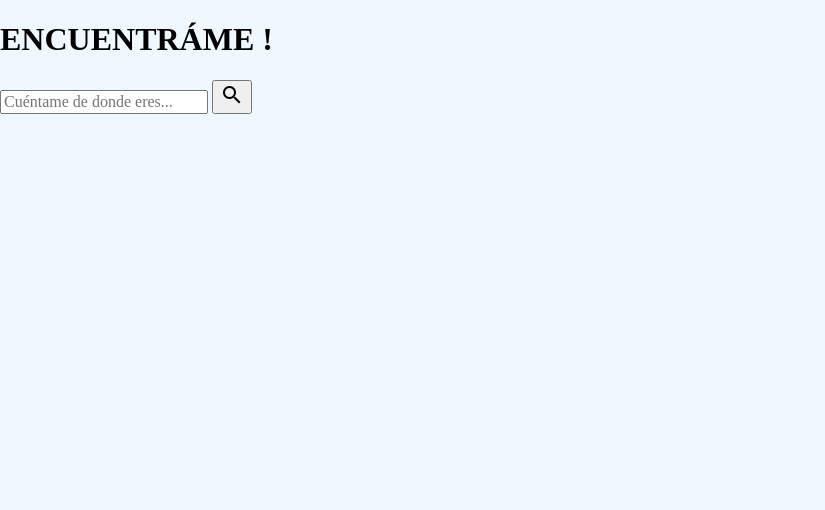
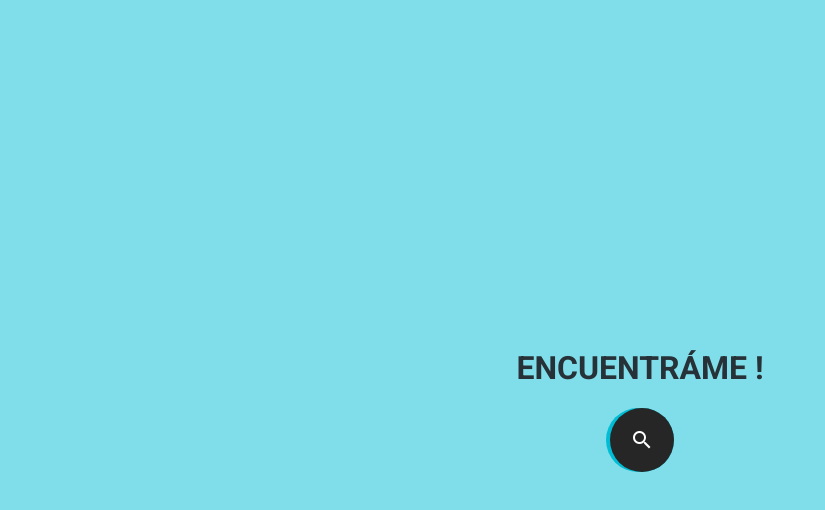
Before and after one commit to escartii/Proyecto, a plain HTML site: page index.html in a window 1280 px wide. Shown: the whole page, without its empty margins (0-825 px from the left). Drawn offline with nearby package versions, Linux system fonts and the light colour scheme.

Commit message:
buscador con adecuacion de colores azul/gris

```diff
--- a/style.css
+++ b/style.css
@@ -1,10 +1,98 @@
+:root {
+	--primary-color: #00bcd4;
+	--accent-color: #262626;
+
+	--text-color: #263238;
+	--body-color: #80deea;
+	--main-font: 'roboto';
+	--font-bold: 700;
+	--font-regular: 400;
+}
+* { box-sizing: border-box }
 
 body {
-    background-color: aliceblue;
+	color: var(--text-color);
+	background-color: var(--body-color);
+	font-family: var(--main-font), Arial;
+	font-weight: var(--font-regular);
+}
+main{
+	display: flex;
+	flex-direction: column;
+	justify-content: center;
+	align-items: center;
+	width: 100vw;
+	height: 100vh;
+}
+h1 { font-weight: var(--font-bold) }
+input,
+button {
+	border: none;
+	background: none;
+	outline: 0;
+}
+button {cursor: pointer}
+.SearchBox-input::placeholder {/* No es un seudoelemento estandar */
+ color:white;
+	opacity: .6;
+}
+/* Chrome, Opera ySafari */
+.SearchBox-input::-webkit-input-placeholder {
+  color: white;
+}
+/* Firefox 19+ */
+.SearchBox-input::-moz-placeholder {
+  color: white;
+}
+/* IE 10+ y Edge */
+.SearchBox-input:-ms-input-placeholder {
+  color: white;
+}
+/* Firefox 18- */
+#formGroupExampleInput:-moz-placeholder {
+  color: white;
 }
 
-.container_all {
-    max-width: 900px;
-    min-width: 300px;
-    margin: auto;
-  }
+
+
+.SearchBox {
+	--height: 4em;
+	display: flex;
+
+	border-radius: var(--height);
+	background-color: var(--primary-color);
+	height: var(--height);
+}
+	.SearchBox:hover .SearchBox-input {
+		padding-left: 2em;
+		padding-right: 1em;
+		width: 240px;
+	}
+	.SearchBox-input {
+		width: 0;
+		font-size: 1.2em;
+		color: #fff;
+		transition: .45s;
+	}
+	.SearchBox-button {
+		display: flex;
+		border-radius: 50%;
+		width: var(--height);
+		height: var(--height);
+		background-color: var(--accent-color);
+		transition: .3s;
+	}
+	.SearchBox-button:active  {
+		transform: scale(.85);
+	}
+	.SearchBox-icon {
+		margin: auto;
+		color: #fff;
+	}
+
+
+@media screen and (min-width: 400px){
+	.SearchBox:hover .SearchBox-input {
+		width: 500px;
+	}
+}
```
